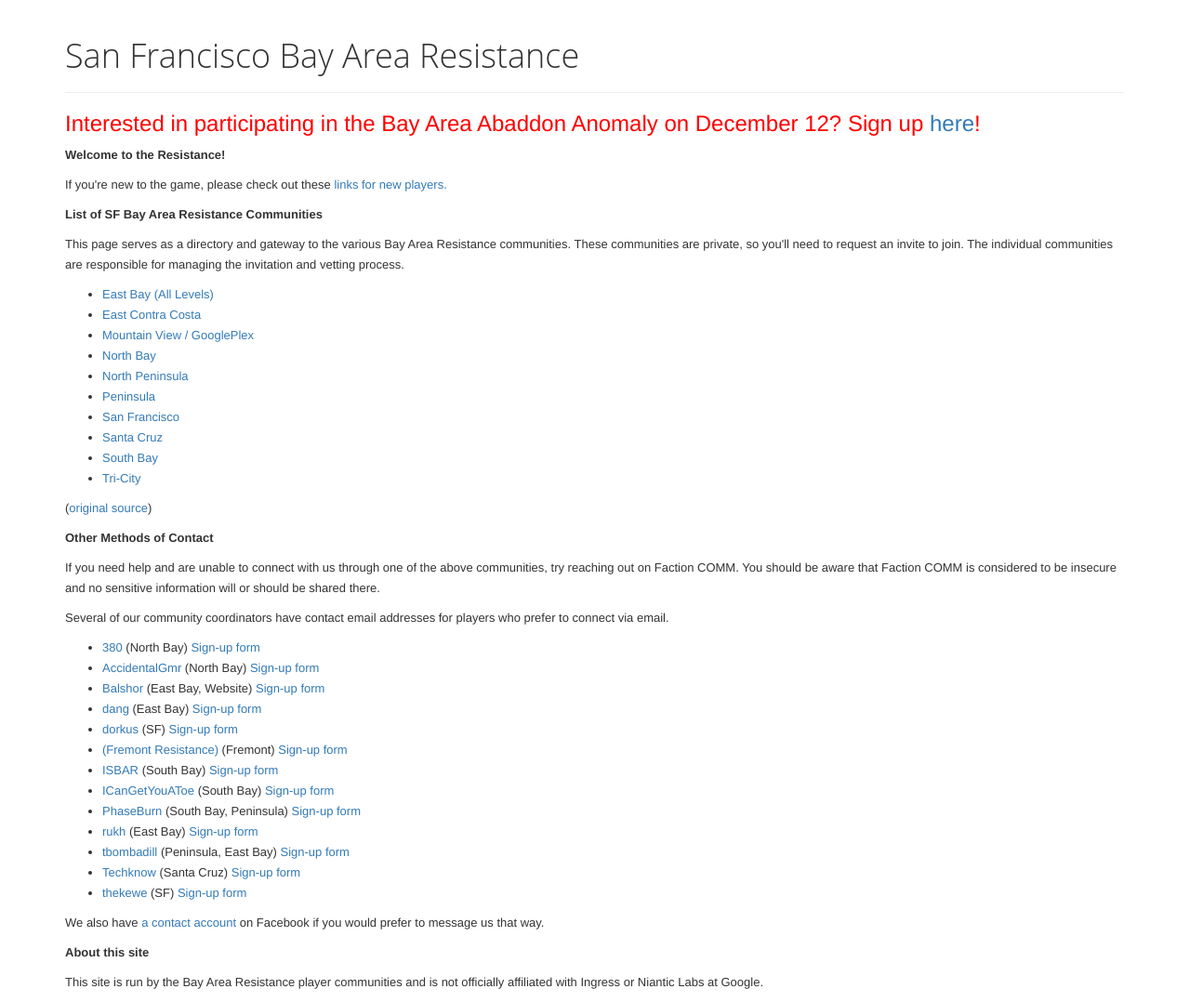
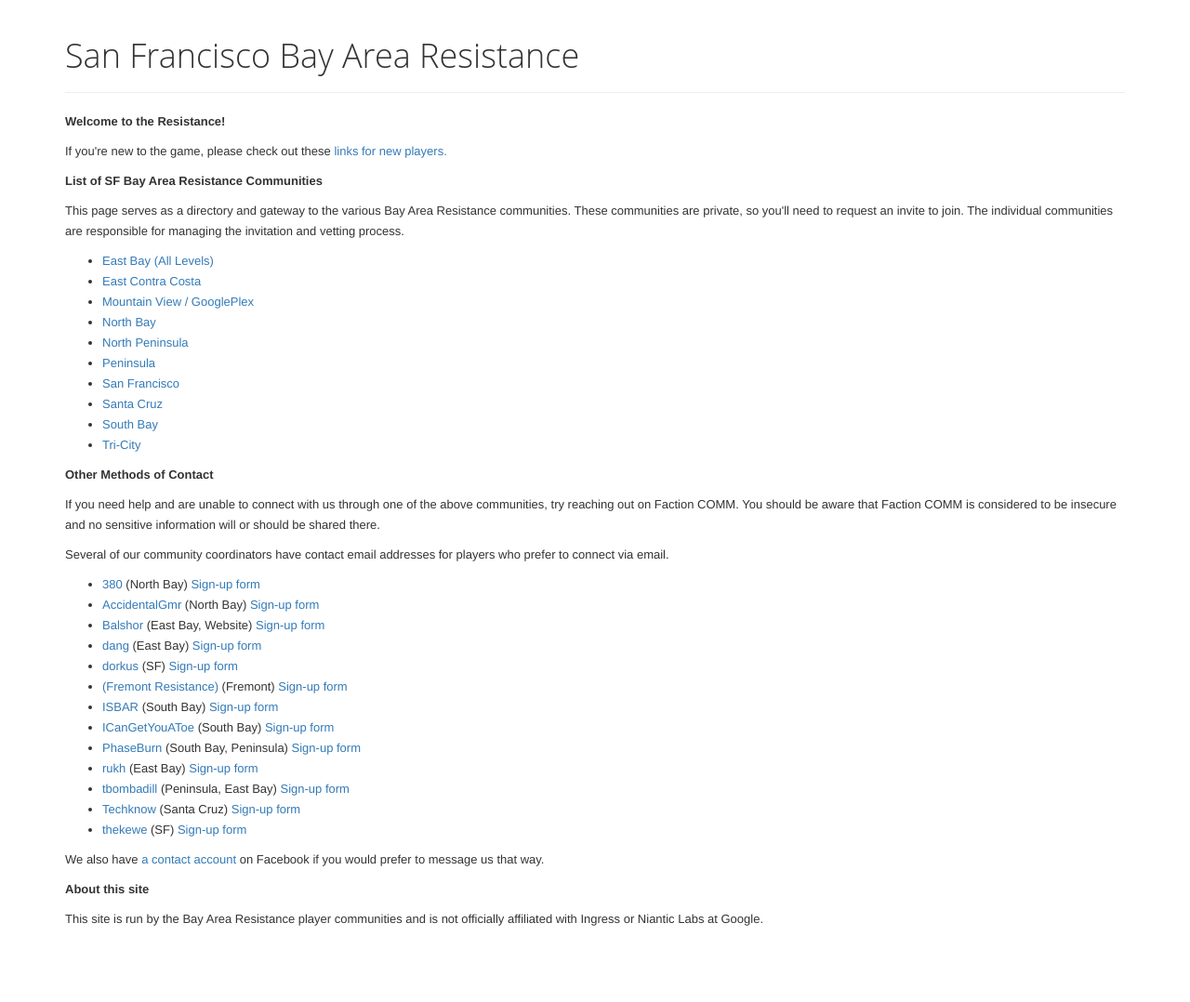
Before and after one commit to balshor/sfbay.resists.org, a Jekyll site: the page built from index.html, in a window 1280 px wide. Shown: the whole page at 93% size. Built offline with Jekyll 4.4.1, drawn with Linux system fonts in a browser that asks for light colours; nearby versions of some CDN libraries; after the commit the page ends 1010 px from its top, so only the background shows below that.

Commit message:
Remove Abaddon link and "original source"

```diff
--- a/index.html
+++ b/index.html
@@ -3,9 +3,7 @@ layout: default
 title: San Francisco Bay Area Resistance
 header: San Francisco Bay Area Resistance
 ---
-  <h3 style="color:red">
-    Interested in participating in the Bay Area Abaddon Anomaly on December 12?  Sign up <a href="/abaddon/">here</a>!
-  </h3>  <h4>
+  <h4>
     Welcome to the Resistance!
   </h4>
   <p>
@@ -21,7 +19,6 @@ header: San Francisco Bay Area Resistance
   <ul>{% for community in site.data.communities %}
     <li><a href="{{ community.url }}">{{ community.name }}</a></li>{% endfor %}
   </ul>
-  <p>(<a href="https://plus.google.com/113622914447638190429/posts/3qFBbLSfhnP">original source</a>)</p>
 
   <h4>Other Methods of Contact</h4>
   <p>
```
